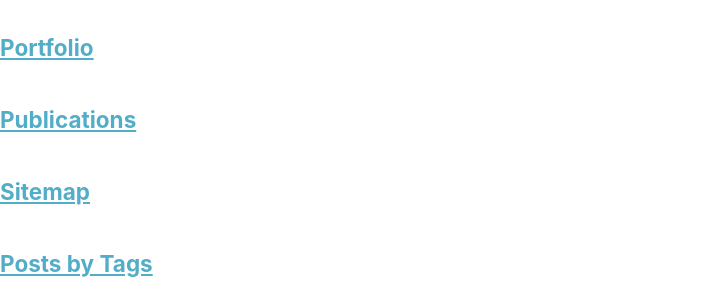
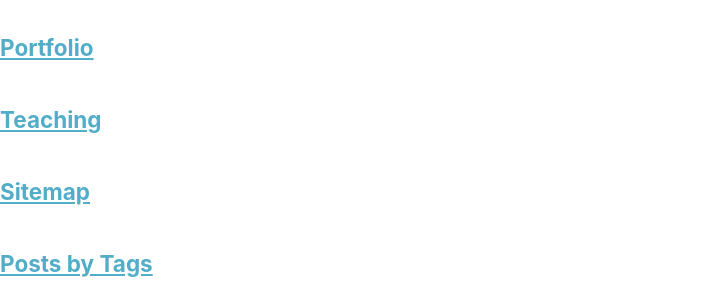
Before and after one commit to WjjSteve/WjjSteve.github.io, a Jekyll site: the page built from _pages/page-archive.html, in a window 1280 px wide and 900 px high, scrolled down 683 px. Shown: the part 154-454 px from the top of the window, without its empty margins (0-715 px from the left). Built offline with Jekyll 4.4.1, drawn with Linux system fonts in a browser that asks for light colours; a script that is not in the unit is left out.

Commit message:
Update publications.html

```diff
--- a/_pages/publications.html
+++ b/_pages/publications.html
@@ -1,9 +1,8 @@
 ---
 layout: archive
-title: "Publications"
-permalink: /publications/
+title: "Teaching"
+permalink: /teaching/
 author_profile: true
-classes: publications   # ← Add this line
 ---
 
 {% if site.author.googlescholar %}
```
